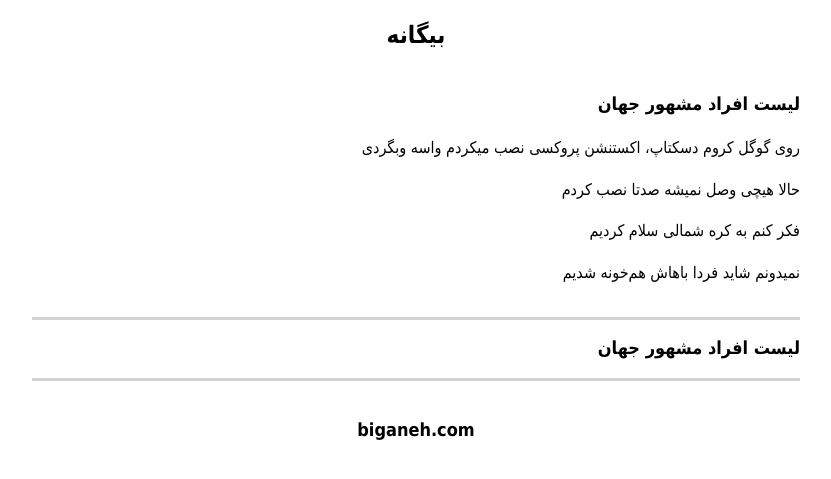
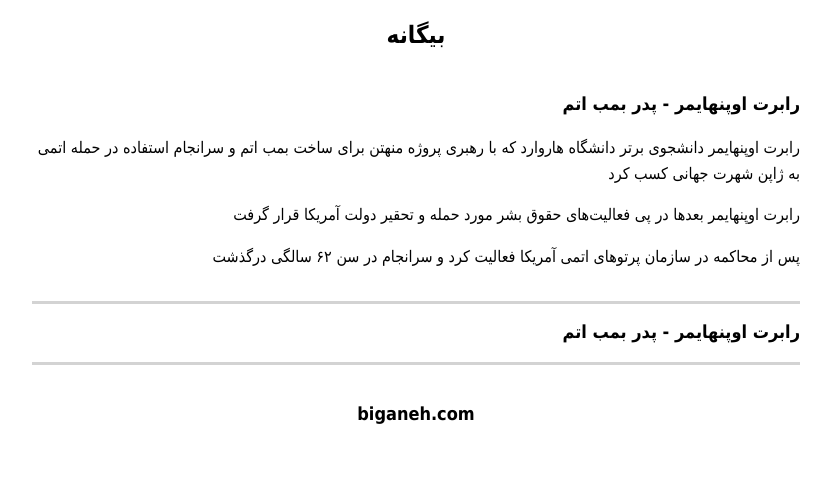
Before and after one commit to darkblog/darkblog.github.io, a Jekyll site: the page built from _posts/2023-8-7-1.md, in a window 1280 px wide. Shown: the top 479 px of the page, without its empty margins (348-1179 px from the left). Built offline with Jekyll 4.4.1, drawn with Linux system fonts in a browser that asks for light colours.

Commit message:
Update 2023-8-7-1.md

```diff
--- a/_posts/2023-8-7-1.md
+++ b/_posts/2023-8-7-1.md
@@ -1,13 +1,11 @@
 ---
 layout: post
-title: لیست افراد مشهور جهان
+title: رابرت اوپنهایمر - پدر بمب اتم
 sticky: true
 ---
 
-روی گوگل کروم دسکتاپ، اکستنشن پروکسی نصب میکردم واسه وبگردی
+رابرت اوپنهایمر دانشجوی برتر دانشگاه هاروارد که با رهبری پروژه منهتن برای ساخت بمب اتم و سرانجام استفاده در حمله اتمی به ژاپن شهرت جهانی کسب کرد
 
-حالا هیچی وصل نمیشه صدتا نصب کردم
+رابرت اوپنهایمر بعدها در پی فعالیت‌های حقوق بشر مورد حمله و تحقیر دولت آمریکا قرار گرفت
 
-فکر کنم به کره شمالی سلام کردیم
-
-نمیدونم شاید فردا باهاش هم‌خونه شدیم
+پس از محاکمه در سازمان پرتوهای اتمی آمریکا فعالیت کرد و سرانجام در سن ۶۲ سالگی درگذشت
```
